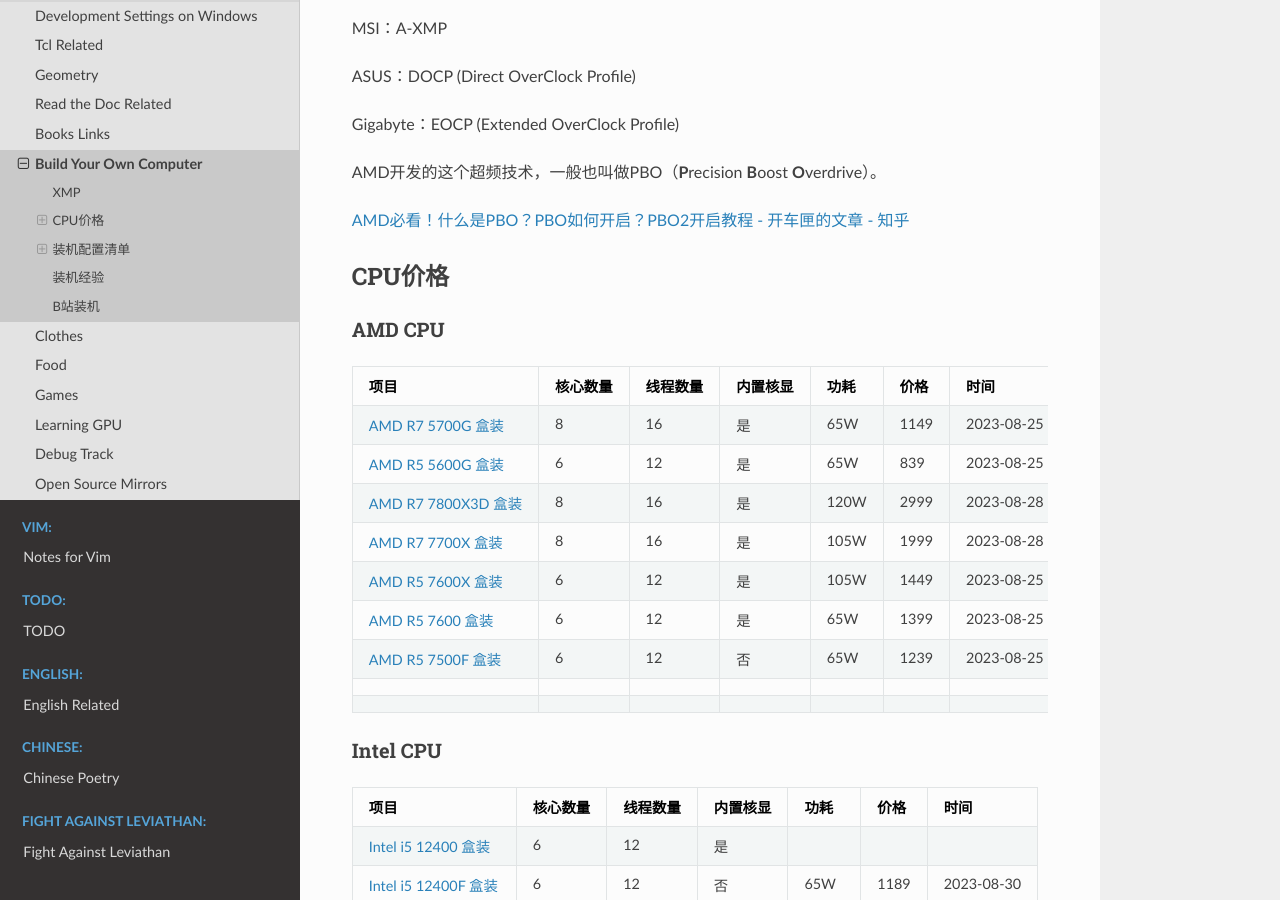
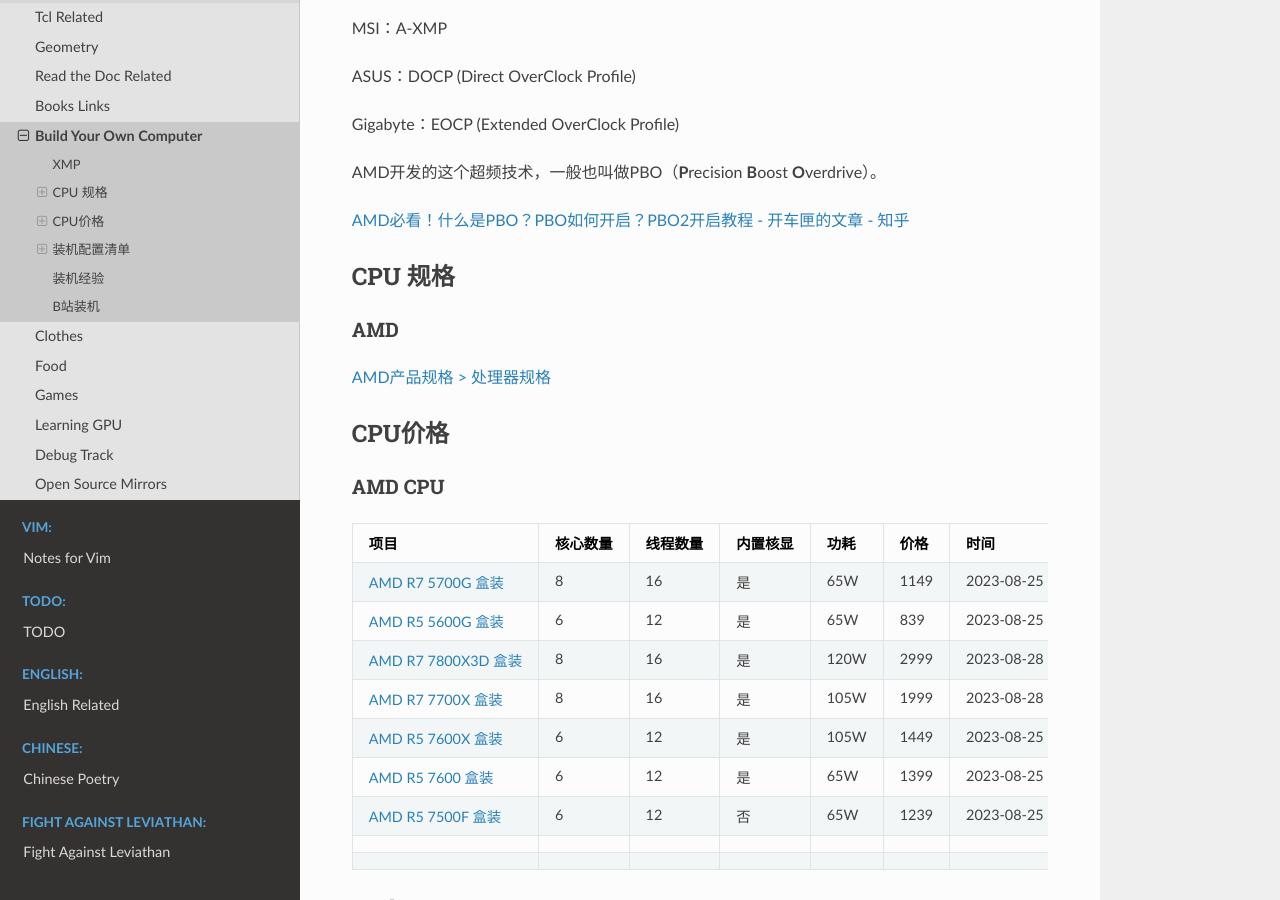
Before and after one commit to Pyrad/pyradnotes, a Sphinx documentation site: the page built from source/Notes/BuildYourOwnComputer.md, in a window 1280 px wide and 900 px high, scrolled down 343 px. Built offline with Sphinx 7.4.7 and the Read the Docs theme 2.0.0, drawn with Linux system fonts in a browser that asks for light colours.

Commit message:
BYOC A link to AMD CPU specification

```diff
--- a/source/Notes/BuildYourOwnComputer.md
+++ b/source/Notes/BuildYourOwnComputer.md
@@ -21,6 +21,13 @@
 AMD开发的这个超频技术，一般也叫做PBO（**P**recision **B**oost **O**verdrive）。
 
 [AMD必看！什么是PBO？PBO如何开启？PBO2开启教程 - 开车匣的文章 - 知乎](https://zhuanlan.zhihu.com/p/375665927)
+
+
+## CPU 规格
+
+### AMD
+
+[AMD产品规格 > 处理器规格](https://www.amd.com/zh-cn/products/specifications/processors.html)
 
 
 
```
